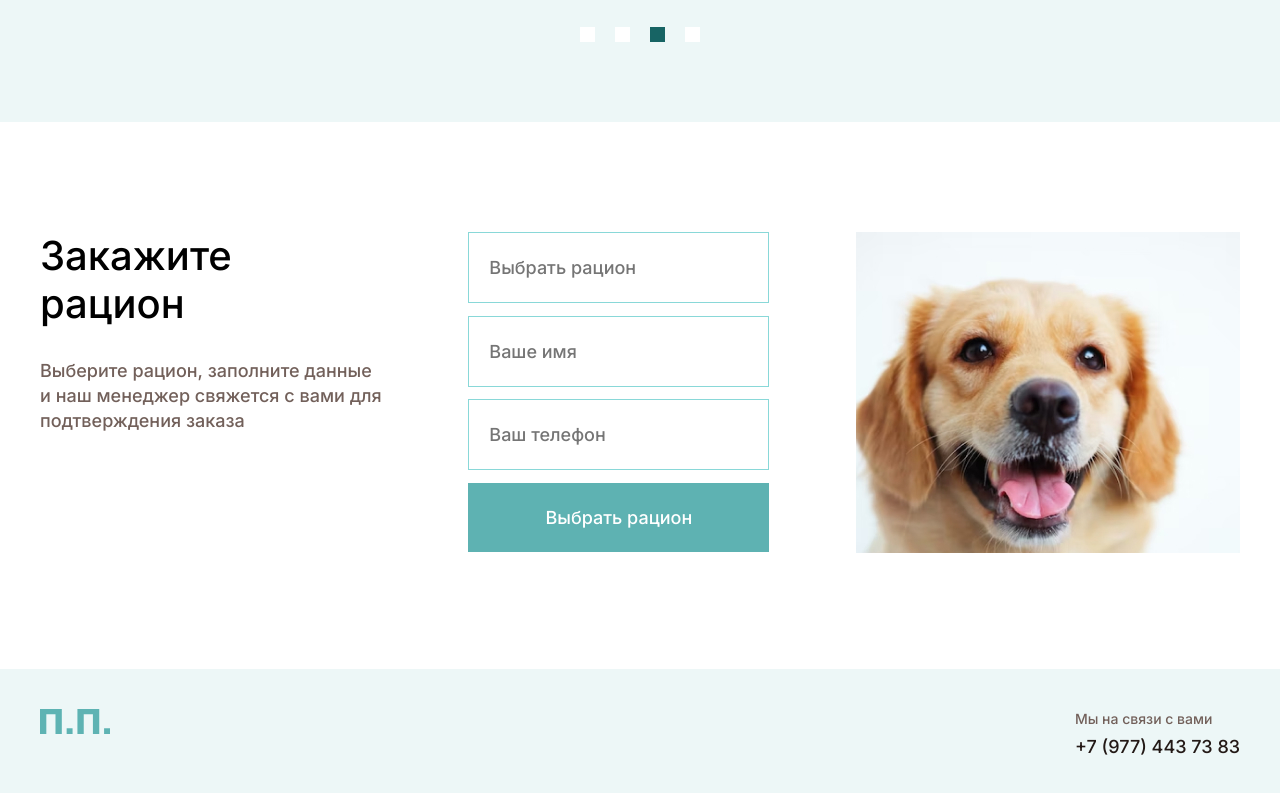
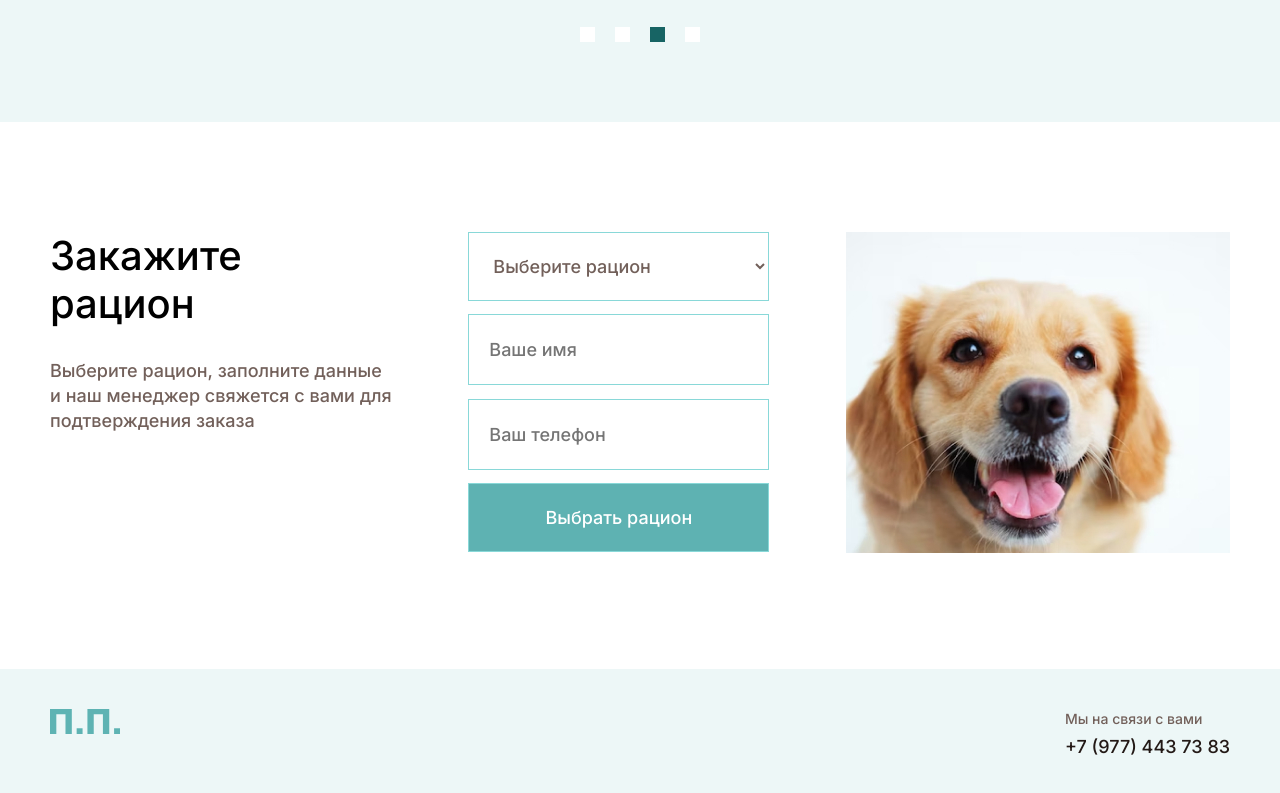
Before and after one commit to cucumberian/annushka_pet_food, a plain HTML site: page index.html in a window 1280 px wide. Shown: the part 1389-2182 px from the top of the page. Drawn offline with Linux system fonts and the light colour scheme.

Commit message:
fix: form input -> select; fix: global padding

```diff
--- a/css/style.css
+++ b/css/style.css
@@ -20,7 +20,8 @@ body {
 }
 
 .max_width {
-    max-width: 1200px;
+    max-width: 1180px;
+    padding: 0 10px;
     margin: 0 auto;
 }
 
@@ -75,7 +76,6 @@ header {
 }
 header .max_width {
     height: 614px;
-    padding: 0;
 }
 
 header nav {
@@ -334,12 +334,17 @@ header nav {
     font-weight: 400;
     font-size: 18px;
     line-height: 140%;
+
+    border: 1px solid #89D8D8;
+    background-color: none;
+    outline: none;
 }
 
 
-#order_section form > input {
-    border: 1px solid #89D8D8;
-    outline: none;
+#order_section form > select {
+    color: #72605A;
+    background-color: white;
+    padding-right: 20px;
 }
 
 #order_section form > input:focus {
--- a/index.html
+++ b/index.html
@@ -163,7 +163,18 @@
                 </div>
 
                 <form action="">
-                    <input type="select" placeholder="Выбрать рацион">
+                    <!-- <input type="select" placeholder="Выбрать рацион"> -->
+                    <select placeholder="Выбрать рацион">
+                        <option value="">Выберите рацион</option>
+                        <optgroup>
+                            <option value="1">На каждый день</option>
+                            <option value="2">Лакомка</option>
+                            <option value="3">Контроль веса</option>
+                            <option value="4">Мягкая шерсть</option>
+                            <option value="5">Свежее дыхание</option>
+                            <option value="6">Блеск в глазах</option>
+                        </optgroup>
+                    </select>
                     <input type="text" placeholder="Ваше имя">
                     <input type="tel" placeholder="Ваш телефон">
                     <button type="submit">Выбрать рацион</button>
```
